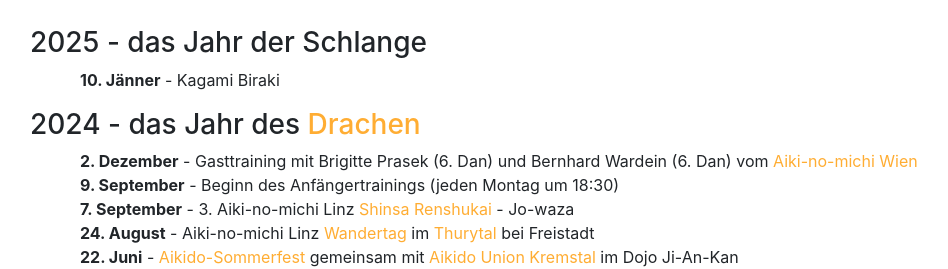
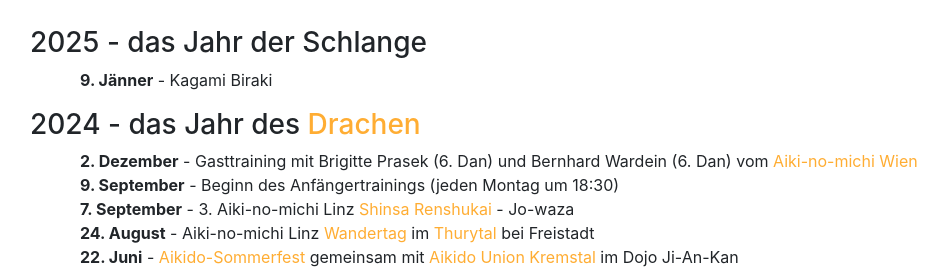
Before and after one commit to TWachs/aikinomichi-linz, a Jekyll site: the page built from aktuelles.md, in a window 1280 px wide and 900 px high, scrolled down 395 px, cut to the strip 190-459 px from the top of the window. Shown: the whole strip, without its empty margins (55-1003 px from the left). Built offline with Jekyll 4.4.1, drawn with Linux system fonts in a browser that asks for light colours; nearby versions of some CDN libraries.

Commit message:
Update aktuelles.md

```diff
--- a/aktuelles.md
+++ b/aktuelles.md
@@ -9,7 +9,7 @@
 <iframe width="560" height="315" style="display:block; margin: 0 auto 30px auto;" src="https://www.youtube.com/embed/DrgovmdFho8" title="YouTube video player" frameborder="0" allow="accelerometer; autoplay; clipboard-write; encrypted-media; gyroscope; picture-in-picture; web-share" allowfullscreen></iframe>
 
 ### 2025 - das Jahr der Schlange
-* **10. Jänner** - Kagami Biraki
+* **9. Jänner** - Kagami Biraki
 
 ### 2024 - das Jahr des [Drachen](https://www.facebook.com/photo/?fbid=858191322982747&set=a.441578571310693&notif_id=1704027669781123&notif_t=feedback_reaction_generic&ref=notif){:target="_blank"}
 
```
